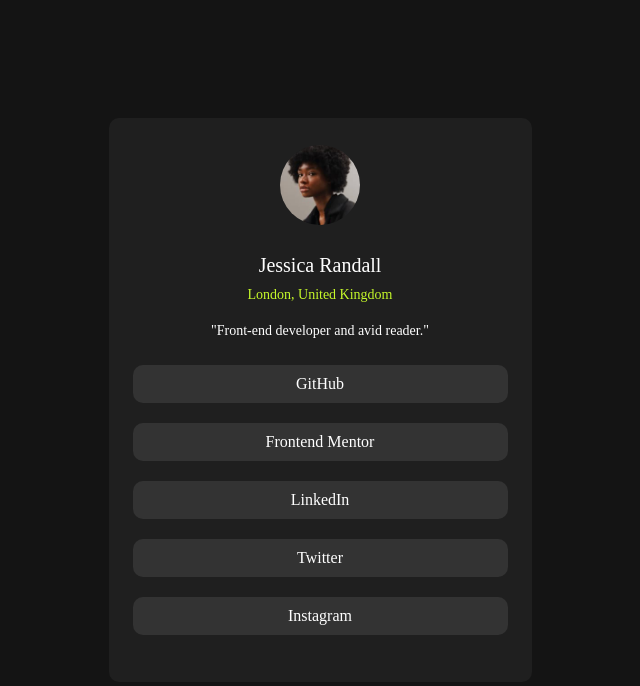
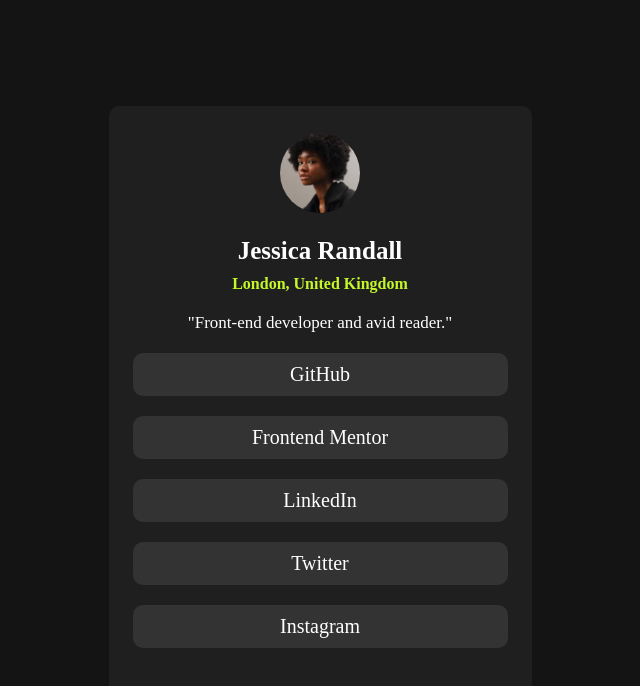
Before and after one commit to ibnu-jemal/social-links-profile-main9829, a plain HTML site: page index.html in a window 1280 px wide. Shown: the whole page, without its empty margins (320-960 px from the left). Drawn offline with Linux system fonts and the light colour scheme; a web font is replaced by a local one.

Commit message:
last updated

```diff
--- a/index.html
+++ b/index.html
@@ -3,39 +3,39 @@
 <head>
   <meta charset="UTF-8">
   <meta name="viewport" content="width=device-width, initial-scale=1.0"> <!-- displays site properly based on user's device -->
+
   <link rel="icon" type="image/png" sizes="32x32" href="./assets/images/favicon-32x32.png">
+
+  <title>Frontend Mentor | Social links profile</title>
+  <link rel="stylesheet" href="social.css">
   <link rel="stylesheet" href="https://fonts.google.com/specimen/Inter">
-  <title>Frontend Mentor | Social links profile</title>
-  <link rel="stylesheet" href="./style.css">
+
+  <!-- Feel free to remove these styles or customise in your own stylesheet 👍 -->
+  <style>
+    .attribution { font-size: 11px; text-align: center; }
+    .attribution a { color: hsl(228, 45%, 44%); }
+  </style>
 </head>
 <body>
   <section class="container">
-    <div class="div1 wraper">
-      <div class="img"><img src="./assets/images/avatar-jessica.jpeg" alt=""></div>
-      <div class="name">Jessica Randall</div>
-      <div class="locetion">London, United Kingdom</div>
-      <div class="about">
-        "Front-end developer and avid reader."</div>
-    </div>
-    <div class="div2 wraper">
-      <div class="link git"><a href="#">GitHub</a></div>
-      <div class="link front"><a href="#">Frontend Mentor</a></div>
-      <div class="link lin"><a href="#">LinkedIn</a></div>
-      <div class="link twit"><a href="#">Twitter</a></div>
-      <div class="link ins"><a href="#">Instagram</a></div>
-    </div>
-</section>
+    <div class="header">
+      <div class="image"><img  src="assets/images/avatar-jessica.jpeg" alt="" ></div>
+  <div class="jessica">Jessica Randall</div>
+  <div class="p2"> London, United Kingdom</div>
+  <div class="p3">"Front-end developer and avid reader."</div>
+  </div>
+  <div class="wrapdiv">
+  <div class="div1 git"><a href="#">GitHub</a></div>
+  <div class="div1 front"><a href="#">Frontend Mentor</a></div>
+  <div class="div1 link"><a href="#">LinkedIn</a></div>
+  <div class="div1 twit"><a href="#">Twitter</a></div>
+  <div class="div1 inst"><a href="#">Instagram</a></div>
+  </div>
+  </section>
 
-
-
-
-
-
-
-<!--
-  <div class="attribution">
+  <!-- <div class="attribution">
     Challenge by <a href="https://www.frontendmentor.io?ref=challenge" target="_blank">Frontend Mentor</a>.
-    Coded by <a href="#">Harris</a>.
+    Coded by <a href="#">Your Name Here</a>.
   </div> -->
 </body>
 </html>
--- a/social.css
+++ b/social.css
@@ -4,36 +4,34 @@
 }
 body{
  background-color: hsl(0, 0%, 8%);
- min-height: 100vh;
  display: flex;
  justify-content: center;
- text-align: center;
+align-items: center;
+min-height: 100vh;
+
+}
+.container{
+    width: 375px;
+    background-color: hsl(0, 0%, 12%);
+
+    text-align: center;
+
+    border-radius: 10px;
+    padding: 27px 24px;
+    height: 100%;
 }
 img{
     border-radius: 50%;
     height: 80px;
     width: 80px;
 }
-.container{
-    width: 375px;
-    background-color: hsl(0, 0%, 12%);
-    text-align: center;
-    border-radius: 10px;
-    padding: 27px 24px;
-    /* height: 580px; */
-    /* margin: 0 auto; */
-    /* margin-top: 40px;
-    margin-bottom: 40px; */
+.jessica{
+    padding-top: 20px;
+    padding-bottom: 10px;
+    font-size: 25px;
+    color:  hsl(0, 0%, 100%);
+    font-weight: 700;
 }
-/* .wrapdiv{
-   padding-left: 20px;
-   padding-right: 20px;
-} */
-/* .wrap{
-   padding: 27px;
-    background-color: hsl(0, 0%, 12%);
-    text-align: center;
-} */
 .p2{
     color:  hsl(75, 94%, 57%);
     font-weight: 600;
@@ -45,7 +43,58 @@
     font-size: 17px;
     padding-bottom: 20px;
 }
- h3{
+.div1{
+    background-color: hsl(0, 0%, 20%);
+
+}
+.div1 a{
+    color:  hsl(0, 0%, 100%);
+    text-decoration: none;
+}
+.git,.front,.link,.twit,.inst{
+    padding-bottom: 10px;
+    padding-top: 10px;
+    margin-bottom: 20px;
+    font-size: 20px;
+    border-radius: 10px;
+
+}
+.div1:hover{
+    background-color: hsl(75, 94%, 57%);
+    color: black;
+    cursor: pointer;
+}
+.div1:hover a{
+    color: black;
+}
+/* img{
+    border-radius: 50%;
+    height: 80px;
+    width: 80px;
+}
+.container{
+    width: 375px;
+    background-color: hsl(0, 0%, 12%);
+    text-align: center;
+    border-radius: 10px;
+    padding: 27px 24px;
+}
+.wrapdiv{
+    height: 200px;
+}
+
+.p2{
+    color:  hsl(75, 94%, 57%);
+    font-weight: 600;
+    padding-bottom: 20px;
+}
+.p3{
+    color:  hsl(0, 0%, 100%);
+    font-weight: 400;
+    font-size: 17px;
+    padding-bottom: 20px;
+}
+ .jessica{
     padding-top: 20px;
     padding-bottom: 10px;
     font-size: 25px;
@@ -64,7 +113,7 @@
     padding-bottom: 10px;
     padding-top: 10px;
     margin-bottom: 20px;
-    /* font-size: 20px; */
+    font-size: 20px;
     border-radius: 10px;
 
 }
@@ -75,4 +124,4 @@
 }
 .div1:hover a{
     color: black;
-}
+} */
```
